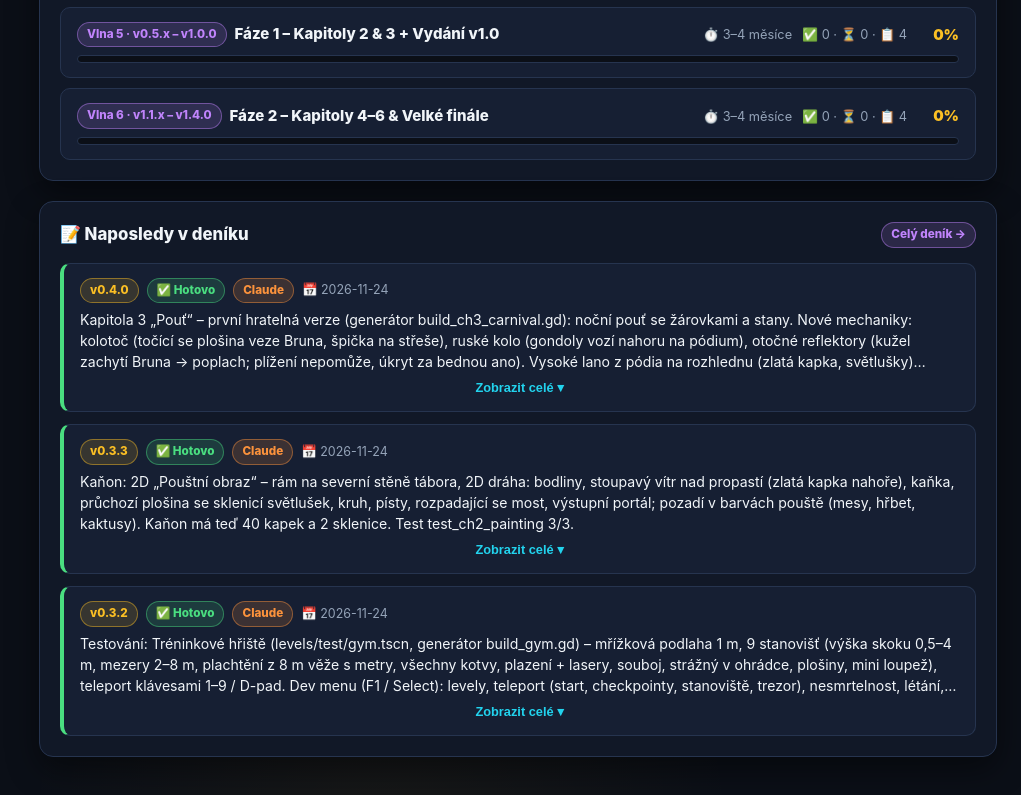
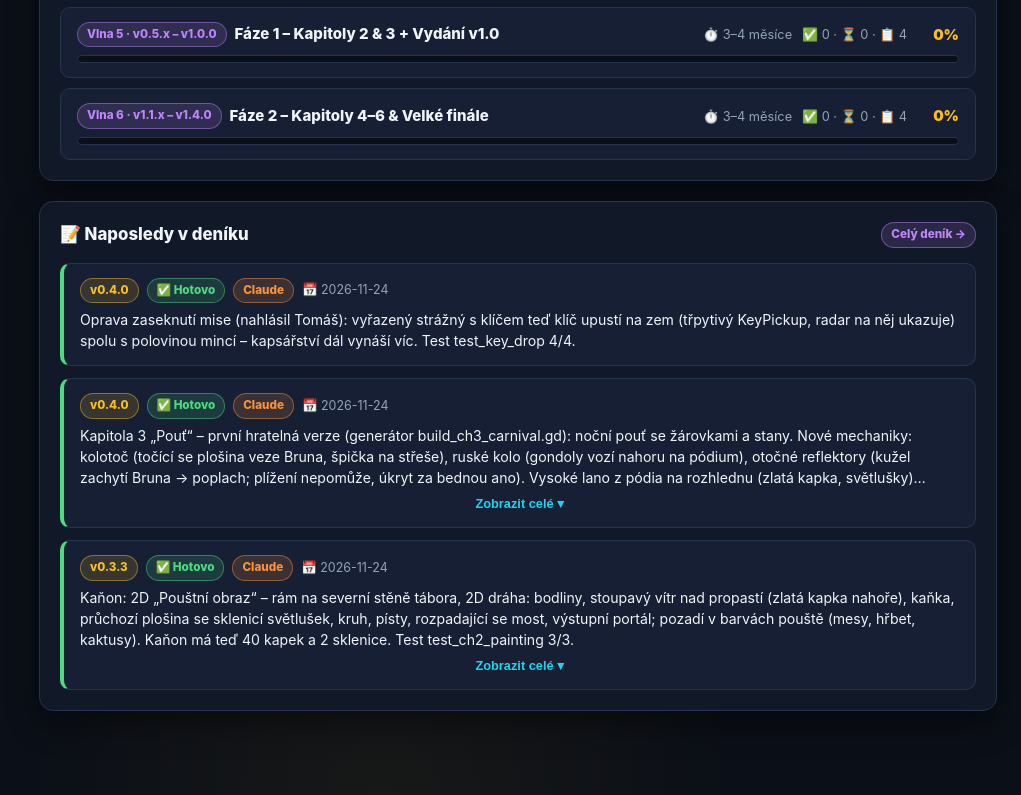
Before and after one commit to slimaksmazeny/bruno-ink-and-shadow, a plain HTML site: page index.html in a window 1280 px wide. Shown: the part 1587-2382 px from the top of the page, without its empty margins (259-1280 px from the left). Drawn offline with Linux system fonts and the light colour scheme.

Commit message:
Oprava: vyřazený strážný upustí klíč a půlku mincí (mise se nezasekne), radar ukazuje na klíč
Co-Authored-By: Claude Opus 5.5 <noreply@anthropic.com>
Claude-Session: https://claude.ai/code/session_01NUNee8HarMmKWHNvRpsHjR

```diff
--- a/index.html
+++ b/index.html
@@ -1933,6 +1933,7 @@
       ];
 
       const DEFAULT_LOGS = [
+        { id: "log_049", date: "2026-11-24", author: "Claude", status: "done", version: "v0.4.0", text: "Oprava zaseknutí mise (nahlásil Tomáš): vyřazený strážný s klíčem teď klíč upustí na zem (třpytivý KeyPickup, radar na něj ukazuje) spolu s polovinou mincí – kapsářství dál vynáší víc. Test test_key_drop 4/4." },
         { id: "log_048", date: "2026-11-24", author: "Claude", status: "done", version: "v0.4.0", text: "Kapitola 3 „Pouť“ – první hratelná verze (generátor build_ch3_carnival.gd): noční pouť se žárovkami a stany. Nové mechaniky: kolotoč (točící se plošina veze Bruna, špička na střeše), ruské kolo (gondoly vozí nahoru na pódium), otočné reflektory (kužel zachytí Bruna → poplach; plížení nepomůže, úkryt za bednou ano). Vysoké lano z pódia na rozhlednu (zlatá kapka, světlušky) obchází reflektory. 3 strážní (klíč u kolotoče), pult s párky (plazení), lasery, trezor ve stánku s cenami. Všechny 3 kapitoly v menu odemčené. Test test_ch3_carnival 9/9." },
         { id: "log_047", date: "2026-11-24", author: "Claude", status: "done", version: "v0.3.3", text: "Kaňon: 2D „Pouštní obraz“ – rám na severní stěně tábora, 2D dráha: bodliny, stoupavý vítr nad propastí (zlatá kapka nahoře), kaňka, průchozí plošina se sklenicí světlušek, kruh, písty, rozpadající se most, výstupní portál; pozadí v barvách pouště (mesy, hřbet, kaktusy). Kaňon má teď 40 kapek a 2 sklenice. Test test_ch2_painting 3/3." },
         { id: "log_046", date: "2026-11-24", author: "Claude", status: "done", version: "v0.3.2", text: "Testování: Tréninkové hřiště (levels/test/gym.tscn, generátor build_gym.gd) – mřížková podlaha 1 m, 9 stanovišť (výška skoku 0,5–4 m, mezery 2–8 m, plachtění z 8 m věže s metry, všechny kotvy, plazení + lasery, souboj, strážný v ohrádce, plošiny, mini loupež), teleport klávesami 1–9 / D-pad. Dev menu (F1 / Select): levely, teleport (start, checkpointy, stanoviště, trezor), nesmrtelnost, létání, zpomalení, životy, mince, klíč, posun mise, sebrat kapky, poplach, uspat strážné, smazat uloženou hru. Kapitola „T · Tréninkové hřiště“ v menu. Test test_dev_gym 9/9." },
```
Also changed, not shown: 8 other files.
